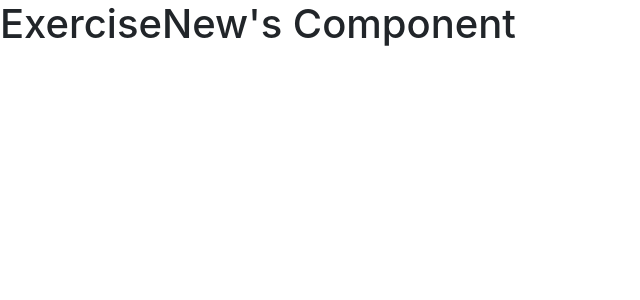
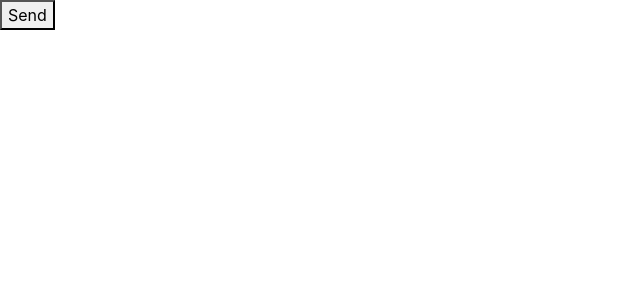
Before and after one commit to emilioCode/fitness, a React (Create React App) app: page /exercise/new in a window 1280 px wide. Shown: the top 300 px of the page, without its empty margins (0-640 px from the left). Built offline with nearby package versions, Linux system fonts and the light colour scheme.

Commit message:
onClick Event

```diff
--- a/src/components/AddButton.js
+++ b/src/components/AddButton.js
@@ -3,7 +3,7 @@ import './styles/AddButton.css';
 import buttonImg from  '../images/add.png';
 import { Link } from 'react-router-dom';
 
-const AddButton = (to,alt)=>(
+const AddButton = ({to,alt})=>(
     <Link to={to}>
         <img src={buttonImg} className="Fitness-Add" alt={alt}/>
     </Link>
--- a/src/pages/ExerciseNew.js
+++ b/src/pages/ExerciseNew.js
@@ -1,9 +1,16 @@
 import React from 'react'
 
 class ExerciseNew extends React.Component{
+
+
+    handleClick=()=>{
+        console.log(this.props)
+    }
     render(){
         return(
-            <h1>ExerciseNew's Component</h1>
+            <button onClick={this.handleClick}>
+                Send
+            </button>
         )
     }
 }
```
